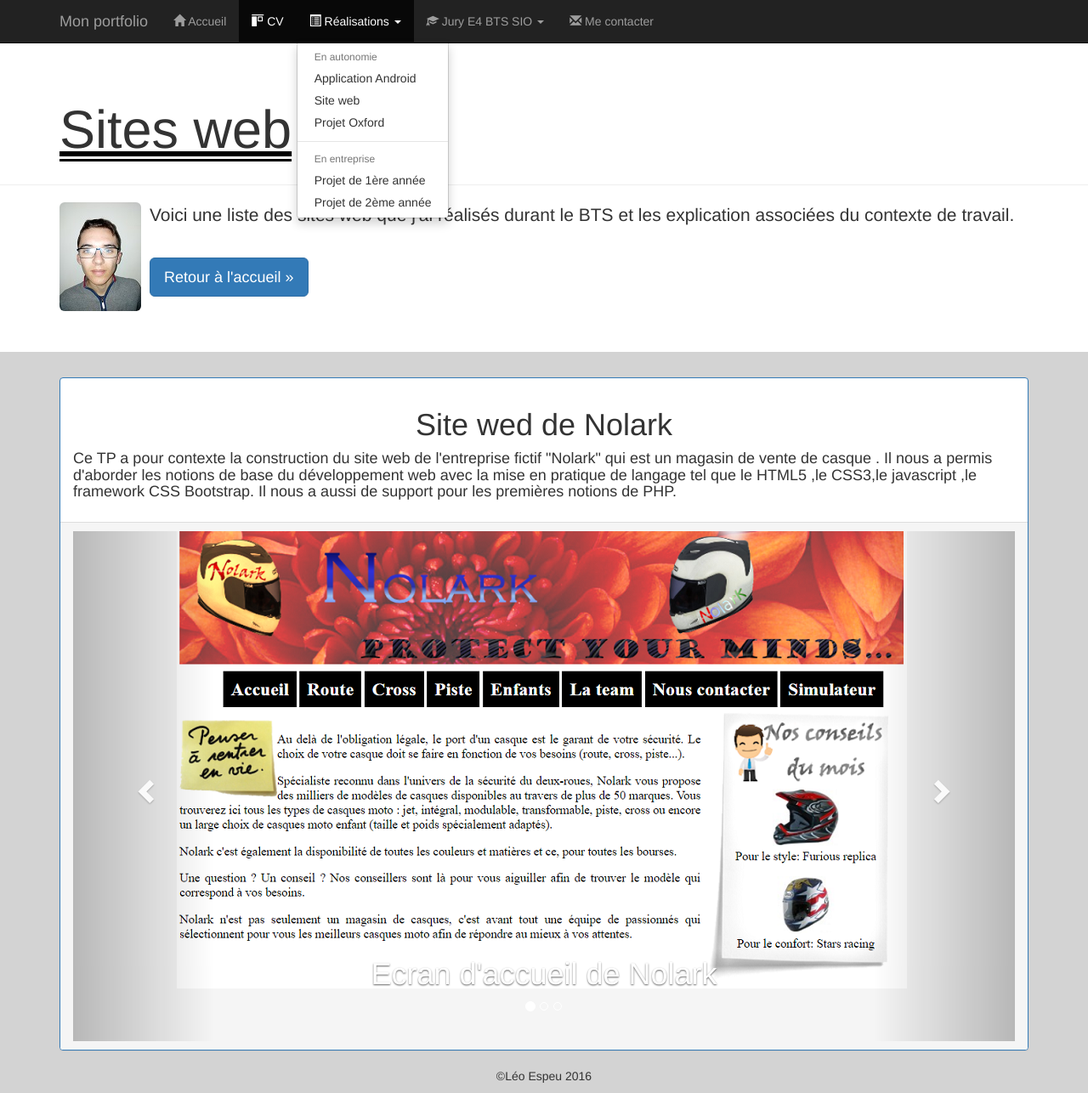
After one commit to LeoEspeu/monPortfolio, a PHP site: page /web.html in a window 1280 px wide, after a click on "Réalisations". The commit adds this page. Shown: the whole page at 85% size. Run offline with PHP 8.4, Linux system fonts and the light colour scheme; some libraries are stand-ins or nearby versions.

Commit message:
-Reformatage en profondeur du site

```diff
--- a/public_html/css/cv.css
+++ b/public_html/css/cv.css
@@ -131,7 +131,7 @@ font-weight:700; }
 margin-top:5px;
 padding:0; }
 /* Pour empêcher la déformation du parcours scolaire selon la STA */
-@media(min-width:500px) { #parcours .date{ width:20%; } #parcours .details{ width:80%;} }
+@media(min-width:500px) { #parcours .date{ width:20%; } #parcours .details{ width:80%;} #name,#subject,#email,#message{width: 10%;} }
 @media(min-width:768px) { #parcours .date{ width:20%; }#parcours .details{ width:80%; } }
 @media(min-width:992px) { #parcours .date{ width:15%; } #parcours .details{ width:84%; } }
 @media(min-width:1200px) { #parcours .date{ width:13%; }#parcours .details{ width:87%; } }
--- a/public_html/css/styles.css
+++ b/public_html/css/styles.css
@@ -26,7 +26,6 @@ margin-right:10px;
 }
 
 #fond{
-    background-color: #5bc0de;
     text-align: center;
 }
 
@@ -44,6 +43,40 @@ margin-right:10px;
     margin-top: 80px;
 }
 
-#competence{
+#competence,#introduction,#intro-bts,#cadre-envoi{
     margin-top:20px;
 }
+
+#web{
+    margin-left: 11%;
+}
+
+.item{
+    height: 600px;
+}
+
+#name,#subject,#email,#message{
+    width: 150px;
+}
+
+#image-fond{
+    background-image: url(images/informatique.jpg);
+}
+
+.jumbotron{
+    background-color: white;
+}
+
+#arriere,#competence{
+    background-color: lightgrey;
+}
+
+span.double{
+    text-decoration: underline #000;
+    border-bottom: 3px solid #000;
+}
+
+@media(min-width:500px) { #name,#subject,#email,#message{width: 350px;} }
+@media(min-width:768px) { #name,#subject,#email,#message{width: 450px;} }
+@media(min-width:992px) { #name,#subject,#email,#message{width: 600px;} }
+@media(min-width:1200px) { #name,#subject,#email,#message{width: 800px;} }
--- /dev/null
+++ b/public_html/web.html
@@ -0,0 +1,161 @@
+<html>
+    <head>
+        <link rel="icon" href="favicon.ico">
+        <title>Site web</title>
+        <link href="css/bootstrap-3.3.7-dist/css/bootstrap.min.css" rel="stylesheet" />
+        <link href="css/cv.css" rel="stylesheet" />
+        <link rel="stylesheet" href="css/styles.css" type="text/css" />
+        <!--Import Google Icon Font-->
+        <link href="https://fonts.googleapis.com/icon?family=Material+Icons" rel="stylesheet">
+        <meta charset="UTF-8">
+        <meta name="viewport" content="width=device-width, initial-scale=1.0">
+    </head>
+    <body id="arriere">
+        <nav class="navbar navbar-inverse navbar-fixed-top">
+            <div class="container">
+                <div class="navbar-header">
+                    <button type="button" class="navbar-toggle" data-toggle="collapse" data-target="#navbar" aria-controls="navbar">
+                        <span class="sr-only">Navigation raccourcie</span>
+                        <span class="icon-bar"></span>
+                        <span class="icon-bar"></span>
+                        <span class="icon-bar"></span>
+                    </button>
+                    <a class="navbar-brand" href="#">Mon portfolio</a>
+                </div>
+                <div id="navbar" class="navbar-collapse collapse">
+                    <ul class="nav navbar-nav">
+                        <li><a href="index.html"><span class="glyphicon glyphicon-home"></span> Accueil</a></li>
+                        <li class="active"><a href="cv.html"><span class="glyphicon glyphicon-object-align-top"></span> CV</a></li>
+                        <li class="dropdown">
+                            <a href="#" class="dropdown-toggle" data-toggle="dropdown" role="button">
+                                <span class="glyphicon glyphicon-list-alt"></span> Réalisations
+                                <span class="caret"></span>
+                            </a>
+                            <ul class="dropdown-menu" role="menu">
+                                <li role="presentation" class="dropdown-header">En autonomie</li>
+                                <li role="presentation"><a role="menuitem" href="android.html">Application Android</a></li>
+                                <li role="presentation"><a role="menuitem" href="web.html">Site web</a></li>
+                                <li role="presentation"><a role="menuitem" href="images/presentation_projet_oxford.pdf">Projet Oxford</a></li>
+                                <li role="presentation" class="divider"></li>
+                                <li role="presentation" class="dropdown-header">En entreprise</li>
+                                <li role="presentation"><a role="menuitem" href="stage1.html">Projet de 1ère année</a></li>
+                                <li role="presentation"><a role="menuitem" href="#">Projet de 2ème année</a></li>
+                            </ul>
+                        </li>
+                        <li class="dropdown">
+                            <a href="#" class="dropdown-toggle" data-toggle="dropdown" role="button">
+                                <span class="glyphicon glyphicon-education"></span>
+                                Jury E4 BTS SIO <span class="caret"></span>
+                            </a>
+                            <ul class="dropdown-menu" role="menu">
+                                <li role="presentation" class="dropdown-header">Documentations contexte</li>
+                                <li role="presentation"><a role="menuitem" href="#">Présentation</a></li>
+                                <li role="presentation"><a role="menuitem" href="#">Application</a></li>
+                                <li role="presentation"><a role="menuitem" href="#">Missions à réaliser</a></li>
+                                <li role="presentation"><a role="menuitem" href="#">Annexes</a></li>
+                                <li role="presentation" class="divider"></li>
+                                <li role="presentation" class="dropdown-header">Fiches d'examen</li>
+                                <li role="presentation"><a role="menuitem" href="images/PPE-GSB.pdf">Situation professionnelle n°1</a></li>
+                                <li role="presentation"><a role="menuitem" href="">Situation professionnelle n°2</a></li>
+                                <li role="presentation" class="divider"></li>
+                                <li role="presentation" class="dropdown-header">Démonstrations</li>
+                                <li role="presentation"><a role="menuitem" href="#">Démo SP n°1</a></li>
+                                <li role="presentation"><a role="menuitem" href="#">Démo SP n°2</a></li>
+                                <li role="presentation" class="divider"></li>
+                                <li role="presentation" class="dropdown-header">Codes sources</li>
+                                <li role="presentation"><a role="menuitem" href="#">Sources SP n°1</a></li>
+                                <li role="presentation"><a role="menuitem" href="#">Sources SP n°2</a></li>
+                            </ul>
+                        </li>
+                        <li><a href="mecontacter.html"><span class="glyphicon glyphicon-envelope"></span> Me contacter</a></li>
+                    </ul>
+                </div><!--/.nav-collapse -->
+            </div><!--/.navbar-collapse -->
+        </nav>
+        <!--Bootstrap core JavaScript ============================================ -->
+        <!--Placed at the end of the document so the pages load faster -->
+        <script src="https://ajax.googleapis.com/ajax/libs/jquery/1.11.2/jquery.min.js"></script>
+        <script src="css\bootstrap-3.3.7-dist\js\bootstrap.min.js"></script>
+        <div class="jumbotron">
+            <div class="container">
+                <h1 class="text-left"><span class="double">Sites web</span></h1>
+            </div>
+            <div class="separation">
+                <hr>
+                <div class="diviseur diviseur-gauche">
+                    <i class="fa fa-angle-down v1" aria-hidden="true"></i>
+                    <i class="fa fa-angle-down v2" aria-hidden="true"></i>
+                    <i class="fa fa-angle-down v3" aria-hidden="true"></i>
+                    <i class="fa fa-angle-down v4" aria-hidden="true"></i>
+                </div>
+            </div>
+            <div class="container">
+                <p>
+                    <img id="maPhoto" class=" pull-left img-rounded" src="images/LeoEspeu.jpg" alt="Ma photo d'identité"/>
+                    Voici une liste des sites web que j'ai réalisés durant le BTS et les explication associées du contexte de travail.
+                </p>
+                <br>
+                <p><a class="btn btn-primary btn-lg" href="index.html" role="button">Retour à l'accueil &raquo;</a></p>
+            </div>
+        </div>
+      <div class="container">
+      <div class="panel panel-primary">
+          <div class="panel-body">
+              <h1 id="copyright">Site wed de Nolark</h1>
+              <h4>
+                  Ce TP a pour contexte la construction du site web de l'entreprise fictif "Nolark" qui est un magasin de vente de casque .
+                  Il nous a permis d'aborder les notions de base du développement web avec la mise en pratique de langage tel que le HTML5 ,le CSS3,le javascript
+                  ,le framework CSS Bootstrap. Il nous a aussi de support pour les premières notions de PHP.
+              </h4>
+          </div>
+          <div id="fond" class="panel-footer">
+              <div id="carousel-example-generic" class="carousel slide" data-ride="carousel">
+  <!-- Indicators -->
+  <ol class="carousel-indicators">
+    <li data-target="#carousel-example-generic" data-slide-to="0" class="active"></li>
+    <li data-target="#carousel-example-generic" data-slide-to="1"></li>
+    <li data-target="#carousel-example-generic" data-slide-to="2"></li>
+  </ol>
+
+  <!-- Wrapper for slides -->
+  <div class="carousel-inner" role="listbox">
+    <div class="item active">
+        <img id="web" src="images/nolarkhtml.PNG" alt="ecran d'accueil d'animemo" />
+      <div class="carousel-caption">
+          <h1>Ecran d'accueil de Nolark</h1>
+      </div>
+    </div>
+    <div class="item">
+        <img id="web"  src="images/nolarkjs.PNG" alt="ecran de jeu d'animemo" />
+      <div class="carousel-caption">
+          <h1>Simulateur de payement (javascript)</h1>
+      </div>
+    </div>
+    <div class="item">
+        <img id="web" src="images/nolarkphp.PNG" alt="ecran de jeu d'animemo" />
+      <div class="carousel-caption">
+          <h1>Liste des casques (PHP/Mysql)</h1>
+      </div>
+    </div>
+  </div>
+
+  <!-- Controls -->
+  <a class="left carousel-control" href="#carousel-example-generic" role="button" data-slide="prev">
+    <span class="glyphicon glyphicon-chevron-left" aria-hidden="true"></span>
+    <span class="sr-only">Previous</span>
+  </a>
+  <a class="right carousel-control" href="#carousel-example-generic" role="button" data-slide="next">
+    <span class="glyphicon glyphicon-chevron-right" aria-hidden="true"></span>
+    <span class="sr-only">Next</span>
+  </a>
+</div>
+          </div>
+      </div>
+      </div>
+      <footer>
+            <div class="container">
+                <p id="copyright">&copy;Léo Espeu 2016</p>
+            </div>
+      </footer>
+    </body>
+</html>
```
Also changed, not shown: public_html/android.html (+20 -11 lines), public_html/cv.html (+6 -6 lines), public_html/index.html (+13 -17 lines), public_html/mail.php (added, +24 -0 lines), public_html/mecontacter.html (+34 -10 lines), public_html/stage1.html (+4 -5 lines), public_html/images/LeoEspeu2.jpg (deleted), public_html/images/nolarkhtml.PNG (added), public_html/images/nolarkjs.PNG (added), public_html/images/nolarkphp.PNG (added), 5 other files.
